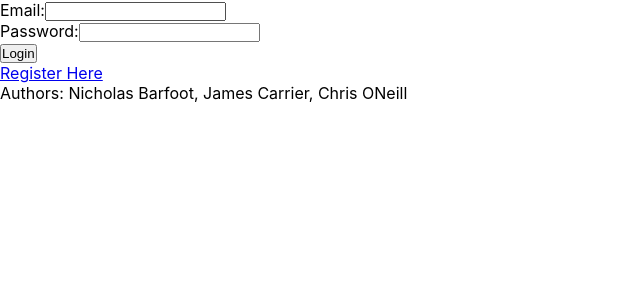
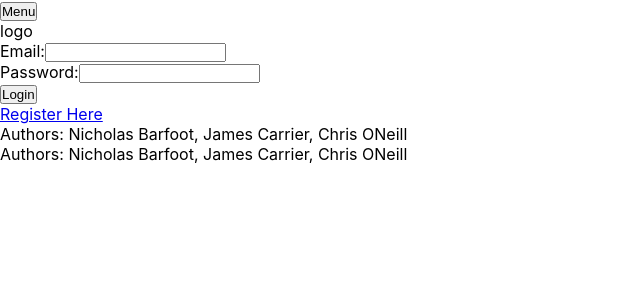
Before and after one commit to Chris-ONeill45/fitness-app, a React (Create React App) app: page / in a window 1280 px wide. Shown: the top 300 px of the page, without its empty margins (0-640 px from the left). Built offline with nearby package versions, Linux system fonts and the light colour scheme.

Commit message:
NavBar, Dashboard and settings

```diff
--- a/package.json
+++ b/package.json
@@ -7,6 +7,7 @@
     "@testing-library/react": "^13.4.0",
     "@testing-library/user-event": "^13.5.0",
     "axios": "^1.6.8",
+    "firebase": "^10.10.0",
     "react": "^18.2.0",
     "react-dom": "^18.2.0",
     "react-router-dom": "^6.22.3",
--- a/src/components/App.js
+++ b/src/components/App.js
@@ -1,22 +1,52 @@
-import React from 'react';
+import React, { useState } from 'react';
 import { BrowserRouter as Router, Routes, Route } from 'react-router-dom';
 import '../styles/app.css';
+import NavBar from './NavBar';
 import LoginForm from './LogInForm';
 import RegistrationForm from './RegistrationForm';
+import Footer from './Footer';
 import InitSetForm from './InitSetForm';
+import Dashboard from './Dashboard';
+import SetForm from './SetForm';
 
 const App = () => {
+  const [userStatus, setUserStatus] = useState({
+    signedin: false,
+    signedinEmail: null,
+    message: 'Not signed in',
+  });
+
   return (
     <div className="app">
       <Router>
+        <NavBar />
         <Routes>
-          <Route path="/" element={<LoginForm />} />
-          <Route path="/registration" element={<RegistrationForm />} />
+          <Route
+            path="/"
+            element={
+              <LoginForm
+                userStatus={userStatus}
+                setUserStatus={setUserStatus}
+              />
+            }
+          />
+          <Route
+            path="/registration"
+            element={
+              <RegistrationForm
+                userStatus={userStatus}
+                setUserStatus={setUserStatus}
+              />
+            }
+          />
           <Route
             path="/init-set"
             element={<InitSetForm name="John" email="john@example.com" />}
           />
+          <Route path="/dashboard" element={<Dashboard />} />
+          <Route path="/settings" element={<SetForm />} />
         </Routes>
+        <Footer />
       </Router>
     </div>
   );
--- a/src/components/Dashboard.js
+++ b/src/components/Dashboard.js
@@ -1,7 +1,13 @@
 import React from 'react';
+import NavBar from './NavBar';
 
 const Dashboard = () => {
-  return <div className="dashboard"></div>;
+  return (
+    <div className="dashboard">
+      <NavBar />
+      <h1>Welcome to the Dashboard</h1>
+    </div>
+  );
 };
 
 export default Dashboard;
--- a/src/components/MenuDropDown.js
+++ b/src/components/MenuDropDown.js
@@ -1,7 +1,30 @@
-import React from 'react';
+import React, { useState } from 'react';
+import { Link } from 'react-router-dom';
 
-const MenuDropDowb = () => {
-  return <div className="menu-drop-down"></div>;
+const MenuDropDown = () => {
+  const [isOpen, setIsOpen] = useState(false);
+
+  const toggleMenu = () => {
+    setIsOpen(!isOpen);
+  };
+
+  return (
+    <div className="menu-dropdown">
+      <button className="dropdown-button" type="button" onClick={toggleMenu}>
+        Menu
+      </button>
+      {isOpen && (
+        <ul className="dropdown-menu">
+          <li>
+            <Link to="/settings">Settings</Link>
+          </li>
+          <li>
+            <Link to="/dashboard">Dashboard</Link>
+          </li>
+        </ul>
+      )}
+    </div>
+  );
 };
 
-export default MenuDropDowb;
+export default MenuDropDown;
--- a/src/components/NavBar.js
+++ b/src/components/NavBar.js
@@ -1,7 +1,15 @@
 import React from 'react';
+import MenuDropDown from './MenuDropDown';
 
 const NavBar = () => {
-  return <div className="navbar">navbar</div>;
+  return (
+    <nav className="navbar">
+      <div className="navbar-menu">
+        <MenuDropDown />
+      </div>
+      <div className="navbar-logo">logo</div>
+    </nav>
+  );
 };
 
 export default NavBar;
--- a/src/components/NewDataSetForm.js
+++ b/src/components/NewDataSetForm.js
@@ -1,7 +1,7 @@
 import React from 'react';
 
 const NewDataSet = () => {
-  return <div className="new-data-set"></div>;
+  return <div className="new-data-set">New Data Set</div>;
 };
 
 export default NewDataSet;
--- a/src/components/SetForm.js
+++ b/src/components/SetForm.js
@@ -1,7 +1,13 @@
 import React from 'react';
+import NavBar from './NavBar';
 
 const SetForm = () => {
-  return <div className="set-form"></div>;
+  return (
+    <div className="set-form">
+      <NavBar />
+      <h1>Settings</h1>
+    </div>
+  );
 };
 
 export default SetForm;
```
Also changed, not shown: 1 other file (tests, documents, lock files or other folders).
